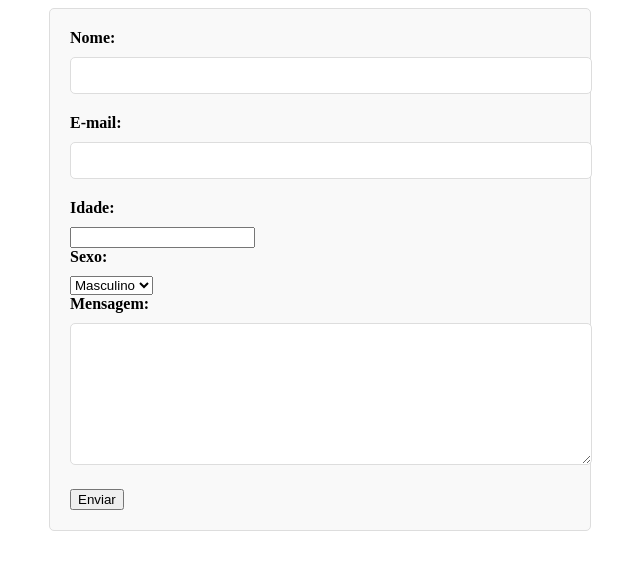
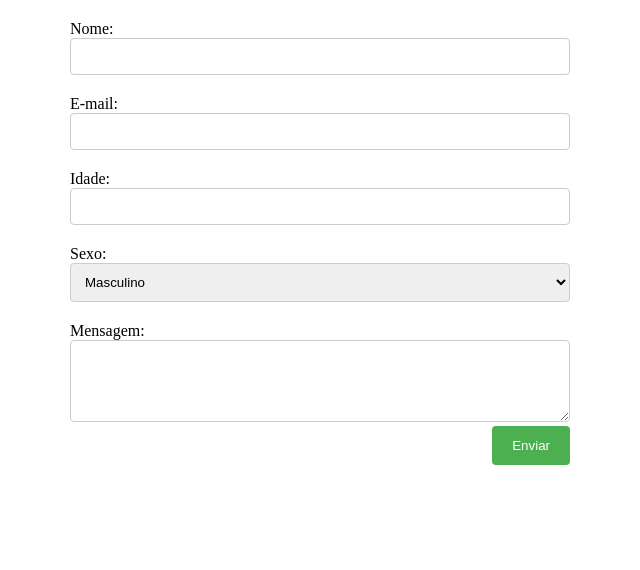
Before and after one commit to pikizin/html-to-excel, a website: page index.html in a window 1280 px wide. Shown: the whole page, without its empty margins (320-960 px from the left). Drawn offline with Linux system fonts and the light colour scheme.

Commit message:
Update style.css

```diff
--- a/style.css
+++ b/style.css
@@ -1,37 +1,35 @@
-form {
+.formulario-geral {
   max-width: 500px;
   margin: 0 auto;
-    padding: 20px;
-    background-color: #f9f9f9;
-    border: 1px solid #ddd;
-    border-radius: 5px;
 }
 
-  form label {
+.formulario-geral label {
   display: block;
-    font-weight: bold;
-    margin-bottom: 10px;
+  margin-top: 20px;
 }
 
-  form input[type="text"],
-  form input[type="email"],
-  form textarea {
+.formulario-geral input[type="text"],
+.formulario-geral input[type="email"],
+.formulario-geral input[type="number"],
+.formulario-geral select,
+.formulario-geral textarea {
   width: 100%;
   padding: 10px;
-    margin-bottom: 20px;
-    border: 1px solid #ddd;
-    border-radius: 5px;
+  border: 1px solid #ccc;
+  border-radius: 4px;
+  box-sizing: border-box;
 }
 
-  form textarea {
-    height: 120px;
+.formulario-geral button[type="submit"] {
+  background-color: #4CAF50;
+  color: white;
+  padding: 12px 20px;
+  border: none;
+  border-radius: 4px;
+  cursor: pointer;
+  float: right;
 }
 
-  form input[type="submit"] {
-    background-color: #007bff;
-    color: #fff;
-    border: none;
-    border-radius: 5px;
-    padding: 10px 20px;
-    cursor: pointer;
+.formulario-geral button[type="submit"]:hover {
+  background-color: #45a049;
 }
```
Lines whose indentation alone changed are shown as unchanged.
